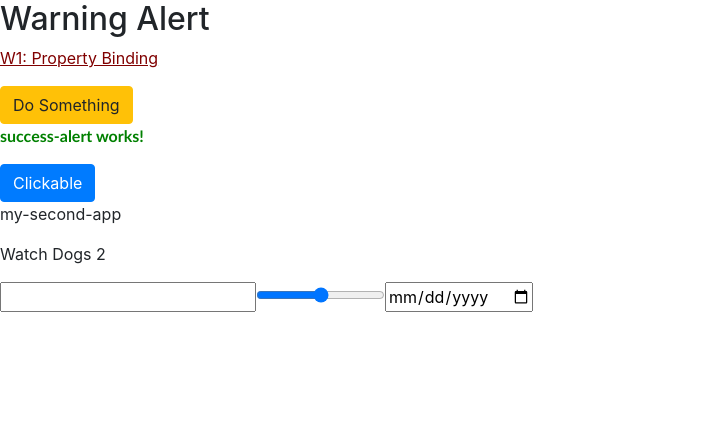
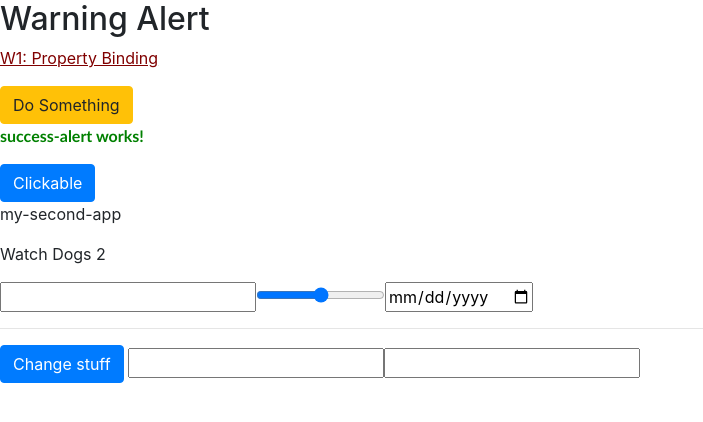
Before and after one commit to irfaanf/my-second-app, an Angular app: page / in a window 1280 px wide. Shown: the top 422 px of the page, without its empty margins (0-703 px from the left). Built offline with nearby package versions, Linux system fonts and the light colour scheme.

Commit message:
Event binding

```diff
--- a/src/app/app.component.html
+++ b/src/app/app.component.html
@@ -8,3 +8,13 @@
 <input [type]="iType1" />
 <input [type]="iType2" />
 <input [type]="iType3" />
+
+<hr>
+
+<button class="btn btn-primary" (click)="onChangeStuff()">Change stuff</button>
+{{ stuff }}
+
+<input id="text-field" oninput="console.dir(document.getElementById('text-field'))"/>
+<!-- Why is the "value" attribute's value inconsistent? The first keystroke's value seems to update based on your last keystroke?? The same happens for the event binding example below -->
+
+<input id="another-text-field" (input)="onATFKeystroke($event)"/>
--- a/src/app/app.component.ts
+++ b/src/app/app.component.ts
@@ -11,4 +11,15 @@ export class AppComponent {
   iType1 = 'text';
   iType2 = 'range';
   iType3 = 'date';
+
+  stuff;
+  fooThing;
+
+  onChangeStuff() {
+    this.stuff = "Boo!";
+  }
+
+  onATFKeystroke($event) {
+    console.log($event);
+  }
 }
```
